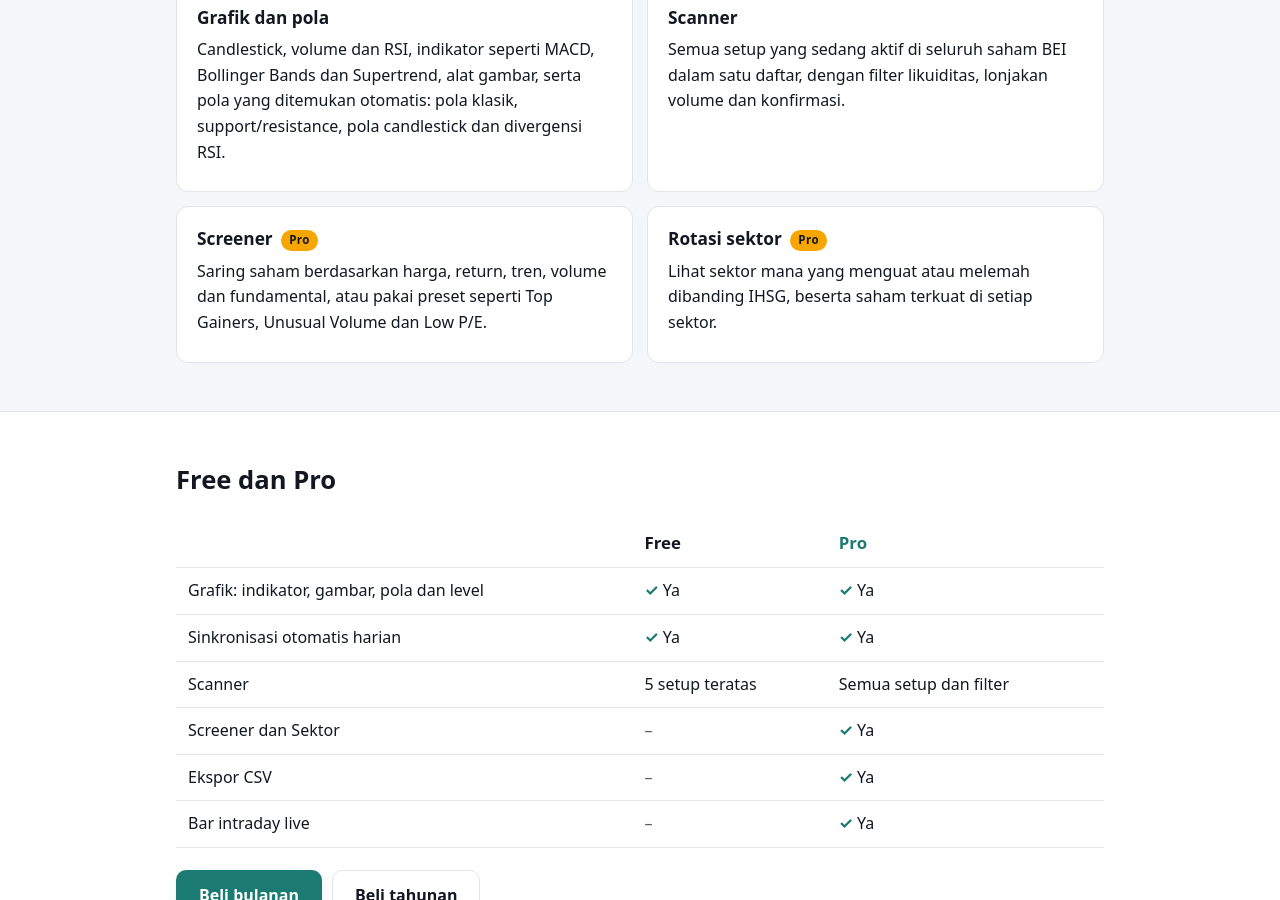
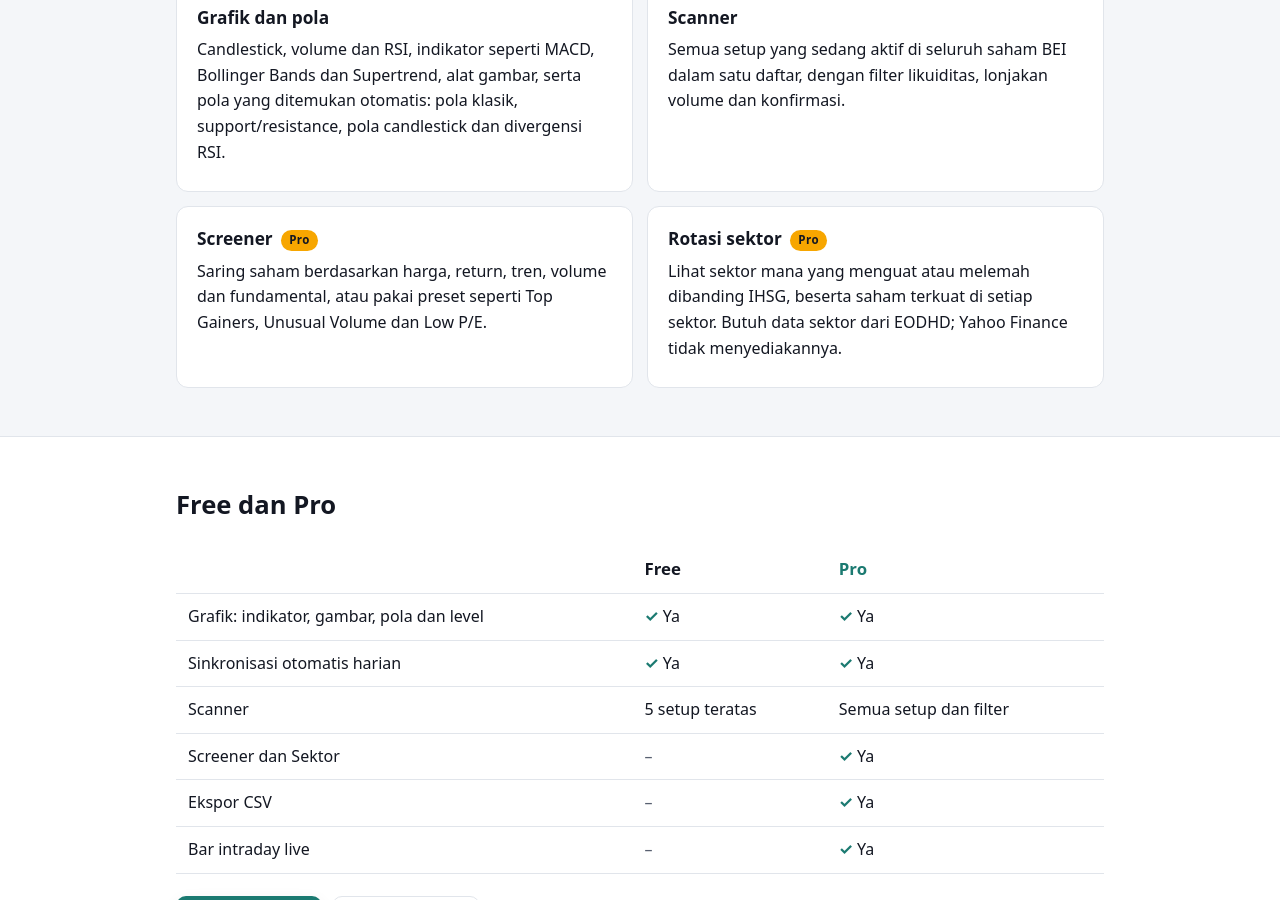
Before and after one commit to anggakawa/chartwizard-releases, a Jekyll site: the page built from index.html, in a window 1280 px wide and 900 px high, scrolled down 1279 px. Built offline with Jekyll 4.4.1, drawn with Linux system fonts in a browser that asks for light colours.

Commit message:
fix: PR runs never cancel a release deploy; say that sector rotation needs EODHD

```diff
--- a/_data/i18n.yml
+++ b/_data/i18n.yml
@@ -60,7 +60,8 @@
     - title: Rotasi sektor
       pro: true
       body: >-
-        Lihat sektor mana yang menguat atau melemah dibanding IHSG, beserta saham terkuat di setiap sektor.
+        Lihat sektor mana yang menguat atau melemah dibanding IHSG, beserta saham terkuat di setiap sektor. Butuh data
+        sektor dari EODHD; Yahoo Finance tidak menyediakannya.
 
   pricing_title: Free dan Pro
   yes_word: Ya
@@ -159,7 +160,8 @@
     - title: Sector rotation
       pro: true
       body: >-
-        See which sectors are gaining or losing strength against IHSG, and each sector's strongest stocks.
+        See which sectors are gaining or losing strength against IHSG, and each sector's strongest stocks. Needs sector
+        data from EODHD; Yahoo Finance has none.
 
   pricing_title: Free and Pro
   yes_word: "Yes"
```
Also changed, not shown: .github/workflows/pages.yml.
